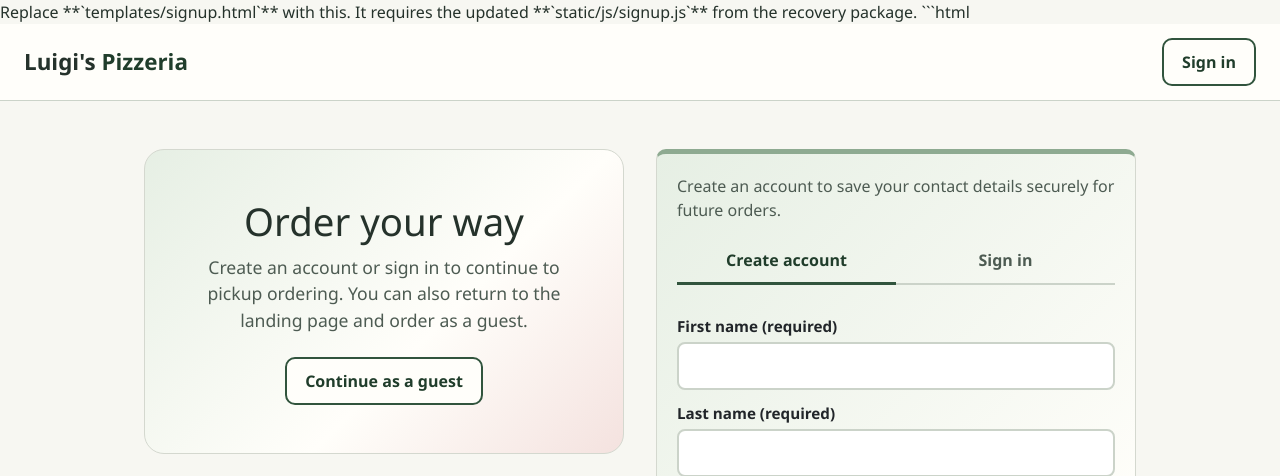
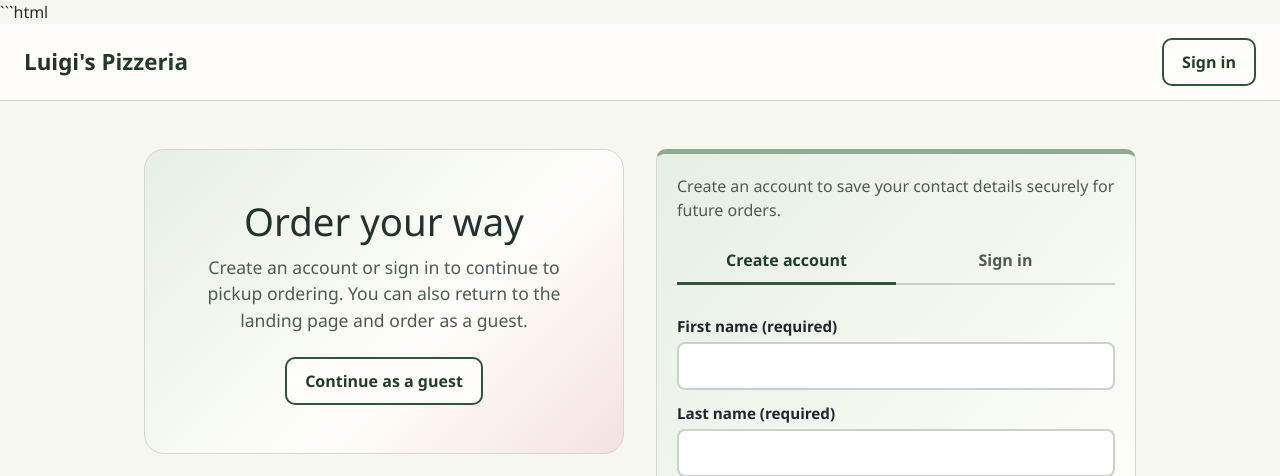
Before and after one commit to PeneguyG/luigi-pizzeria-mini-capstone, a Flask app: template templates/signup.html in a window 1280 px wide. Shown: the top 476 px of the page. Run offline with Flask 3, Linux system fonts and the light colour scheme; the template is opened without the code that fills it, so the values that code supplies are empty.

Commit message:
Clean up signup.html by removing old instructions
Removed outdated instructions from signup.html.

````diff
--- a/templates/signup.html
+++ b/templates/signup.html
@@ -1,5 +1,3 @@
-Replace **`templates/signup.html`** with this. It requires the updated **`static/js/signup.js`** from the recovery package.
-
 ```html
 <!doctype html>
 <html lang="en">
````
